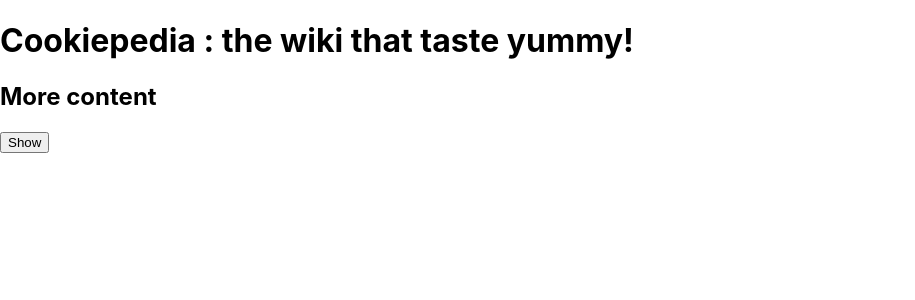
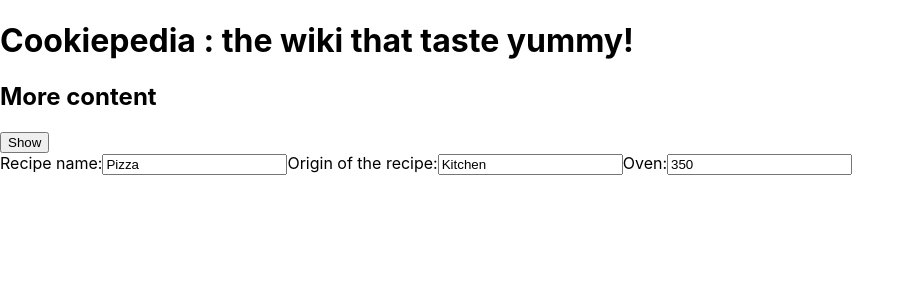
Before and after one commit to djepar/cookiepedia, a React (Create React App) app: page / in a window 1280 px wide. Shown: the top 300 px of the page, without its empty margins (0-915 px from the left). Built offline with nearby package versions, Linux system fonts and the light colour scheme.

Commit message:
Changing Recipes : practicing interactivity

```diff
--- /dev/null
+++ b/src/components/ChangingRecipes.js
@@ -0,0 +1,69 @@
+import {useState} from 'react';
+
+export default function Form(){
+    const [recipe, setRecipe] = useState({
+        recipeName : "Pizza",
+        origin : "Kitchen",
+        ingredients : {
+            dought : "100gr",
+            TomatoPaste : "40gr",
+            cheese : "alot"
+        },
+        steps : {
+            ovenBool : true,
+            ovenTemperature : 350
+        }
+    });
+
+    function handleName(e){
+        setRecipe(
+            {
+                ...recipe,
+                recipeName : e.target.value
+            }
+        )
+    }
+    function handleOrigin(e){
+        setRecipe({
+            ...recipe,
+            origin : e.target.value
+
+        });
+    }
+    function handleOven(e){
+        setRecipe({
+            ...recipe,
+            steps: {
+                ...recipe.steps,
+                ovenTemperature : e.target.value
+            }
+
+        });
+    }
+    return (
+        <>
+        <label>
+            Recipe name:
+            <input
+                value={recipe.recipeName}
+                onChange={handleName}
+        />
+        </label>
+        <label>
+            Origin of the recipe:
+            <input
+                value={recipe.origin}
+                onChange={handleOrigin}
+            />
+        </label>
+        <label>
+            Oven:
+            <input
+                value={recipe.steps.ovenTemperature}
+                onChange={handleOven}
+            />
+        </label>
+        </>
+    )
+
+}
--- a/src/index.js
+++ b/src/index.js
@@ -6,6 +6,7 @@ import Heading from './components/Heading';
 import ShoppingList from './components/ShoppingList';
 import ListRecipes from './components/ListRecipes'
 import Panel from './components/Panel';
+import Form from './components/ChangingRecipes';
 const root = ReactDOM.createRoot(document.getElementById('root'));
 
 root.render(
@@ -18,7 +19,7 @@ root.render(
       <ListRecipes />
 
     </Panel>
-
+    <Form />
 
   </React.StrictMode>
 );
```
